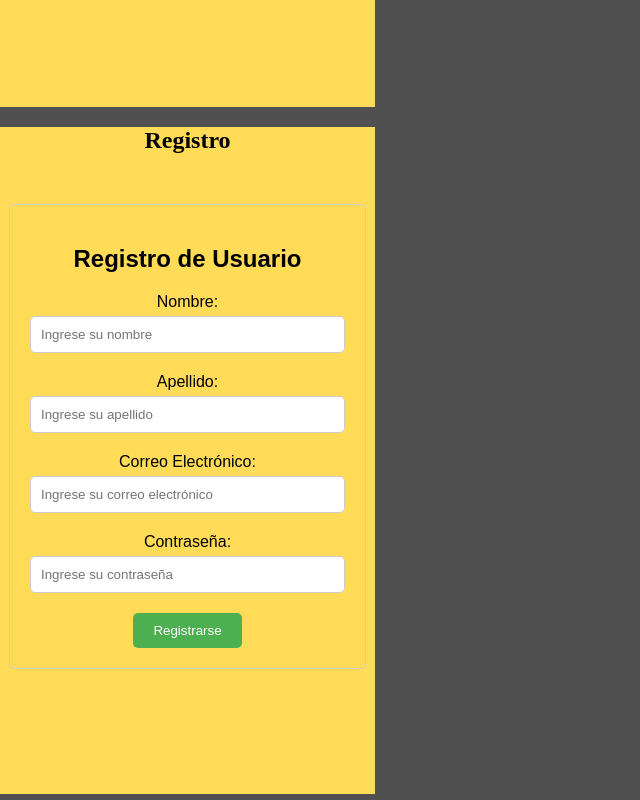
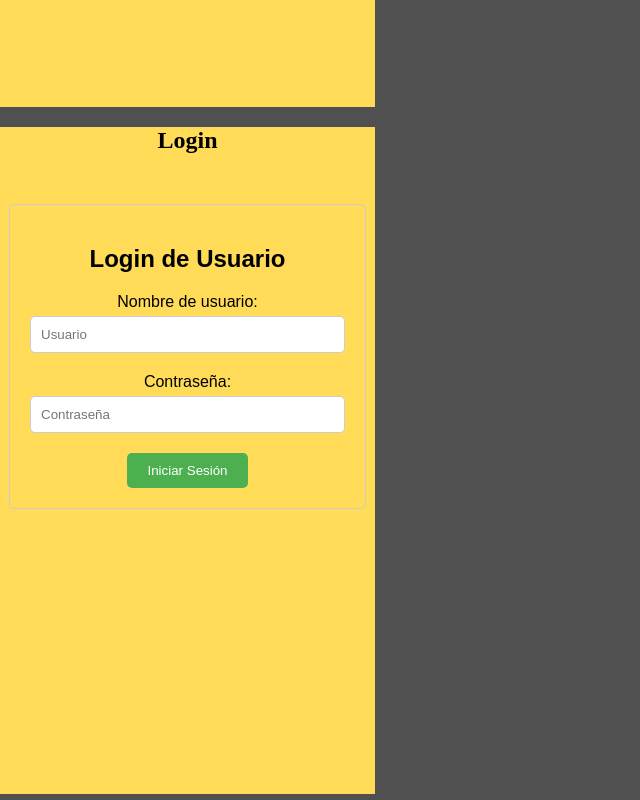
Before and after one commit to NovaKal/Aplicaciones_Moviles_-_Unidad_2, a website built with Parcel: page src/index.html in a window 1280 px wide. Shown: the part 580-1380 px from the top of the page, without its empty margins (0-640 px from the left). Built offline with nearby package versions, Linux system fonts and the light colour scheme.

Commit message:
Added Login Again

```diff
--- a/src/index.html
+++ b/src/index.html
@@ -13,6 +13,20 @@
   <section id="splash">
     <h1>Splash</h1>
     <img src="./images/logo_placeholder.png" alt="Logo">
+  </section>
+
+  <section id="login">
+    <h1>Login</h1>
+    <form id="login-form">
+      <h1>Login de Usuario</h1>
+      <label for="username">Nombre de usuario:</label>
+      <input type="text" id="username" name="username" placeholder="Usuario" required>
+
+      <label for="password">Contraseña:</label>
+      <input type="password" id="password" name="password" placeholder="Contraseña" required>
+
+      <input type="submit" value="Iniciar Sesión">
+    </form>
   </section>
 
   <section id="registro">
```
